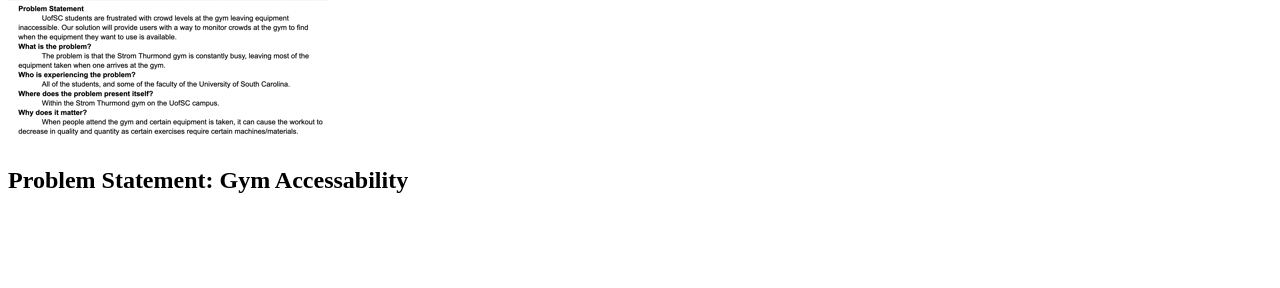
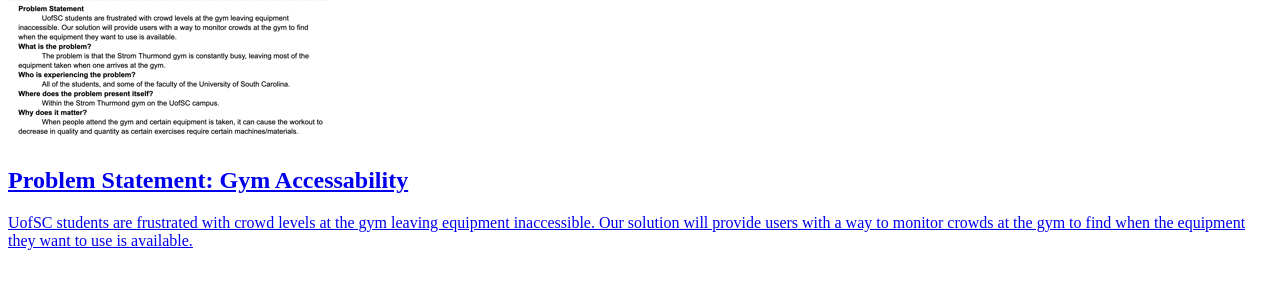
Before and after one commit to DavidBA-USC/DavidBA-USC.github.io, a plain HTML site: page index.html in a window 1280 px wide. Shown: the part 66-354 px from the top of the page. Drawn offline with Linux system fonts and the light colour scheme.

Commit message:
Add files via upload

```diff
--- a/index.html
+++ b/index.html
@@ -7,11 +7,13 @@
         <h1>David Arrington's CSCE 190 Site</h1>
 
         <section class ="assignment">
-            <img src="images/problem-statement-screenshot Small.png">
+            <a href="files/CSCE 190 Problem Statement.pdf"><img src="images/problem-statement-screenshot Small.png">
             <section class="ass-details">
-                <h2>Problem Statement: Gym Accessability</h2>
+                <a href="files/CSCE 190 Problem Statement.pdf"><h2>Problem Statement: Gym Accessability</h2>
+                <p>
+                    UofSC students are frustrated with crowd levels at the gym leaving equipment inaccessible. Our solution will provide users with a way to monitor crowds at the gym to find when the equipment they want to use is available.
+                </p>
             </section>
         </section>
     </body>
-
 </html>
```
